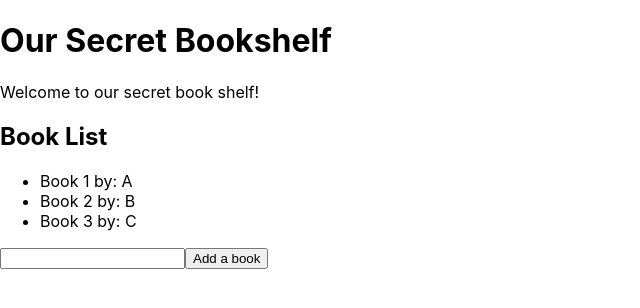
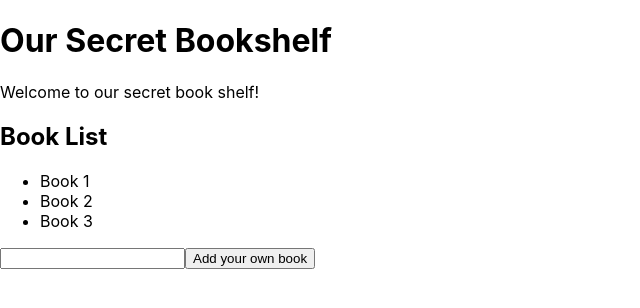
Before and after one commit to Marwa-502/React-Book-List, a React (Create React App) app in the folder my-app/: page / in a window 1280 px wide. Shown: the top 308 px of the page, without its empty margins (0-640 px from the left). Built offline with nearby package versions, Linux system fonts and the light colour scheme.

Commit message:
Step 5: Event Handling and Dynamic Rendering. Added input field, event handling to update state upon submission, dynamically rendered the list of books in the BookList component based on the new state.

```diff
--- a/my-app/src/App.js
+++ b/my-app/src/App.js
@@ -1,14 +1,23 @@
 import './App.css';
 import BookList from './components/Booklist';
+import React, { useState } from 'react';
 import AddBookForm from './components/AddBookForm';
-import React, { useState } from 'react';
 
 function App (){
     const [books, setBooks] = useState([ // note: the first array is the current state and the second is the function that allows me to update the current state
-        { id: 1, title: 'Book 1', author: 'A' },
-        { id: 2, title: 'Book 2', author: 'B' },
-        { id: 3, title: 'Book 3', author: 'C' },
+        { id: 1, title: 'Book 1'},
+        { id: 2, title: 'Book 2'},
+        { id: 3, title: 'Book 3'},
       ]);
+
+
+  const handleAddBook = (newBookName) => {
+    setBooks([...books, {...newBookName }]); //resource : https://react.dev/learn/updating-arrays-in-state
+    //so here i have to create a new object array so thats why im using {}
+    //im creating a new array from the original by using the spread.
+    //so setBooks is taking the original list of books and adding whatever the user input was.
+    //i have tpo use the spread in {...newBookName} otherwise the users input will not show up.
+  };
 
   return (
     <div className="App">
@@ -16,17 +25,10 @@ function App (){
         <h1> Our Secret Bookshelf </h1>
         <p>Welcome to our secret book shelf!</p>
         <BookList books={books} />
-        <AddBookForm/>
+        <AddBookForm onAddBook={handleAddBook} />
       </header>
     </div>
   );
 }
 
 export default App;
-
-
-// Step 4: Managing State
-// Now, you need to make the list of books be dynamic instead of a static list of pre-defined books.
-// Introduce a state in your App component to keep track of the list of books.
-// You need a way for users to add new books! Add a new child component in App that will allow user input, called AddBookForm.
-// Implement the AddBookForm component using a React form.
--- a/my-app/src/components/AddBookForm.js
+++ b/my-app/src/components/AddBookForm.js
@@ -1,12 +1,35 @@
+import React, { useState } from 'react';
 
-function AddBookForm() {
+
+function AddBookForm({onAddBook}){
+    const [newBookName, setNewBookName] = useState();
+
+
+  const handleInput = (e) => {
+    setNewBookName(e.target.value);
+    // note: e.target.value is saying whatever the user typed in the input field is going to be stored inside setNewBookName
+    // note: so whats happening here is we're updating the function that allows the current state to be updated to the new book
+    // note: this makes it re-render
+  };
+
+  const handleSubmit = (e) => {//button click
+    e.preventDefault(); // stops the page from refreshing
+
+    if (newBookName.trim()) {
+        //trim is checking making sure the user types something in and is not an empty string.
+        //when user clicks the button, without .trim, i get Error: newBookName is not a function
+        //when user clicks the button without typing anything in the iput, with .trim, i get Error: Cannot read properties of undefined (reading 'trim')
+      onAddBook({ title: newBookName }); // prop in app.js
+      setNewBookName('');//clearing input after re-render
+    }
+  };
+
   return (
-
-    <>
-    <input/>
-    <button>Add a book</button>
-    </>
-  )
+    <form onSubmit={handleSubmit}>
+        <input type="text" value={newBookName} onChange={handleInput} />
+      <button type="submit">Add your own book</button>
+    </form>
+  );
 };
 
 export default AddBookForm
--- a/my-app/src/components/Booklist.js
+++ b/my-app/src/components/Booklist.js
@@ -1,13 +1,12 @@
 import React from 'react';
 
-// so here i moved the list to Apps.js and passed it into here using props.
-const BookList = ({books}) => { //note to self, props are objects so it has to be in a {}
+const BookList = ({books}) => {
     return (
         <div>
           <h2>Book List</h2>
           <ul>
             {books.map((book) => (
-              <li key={book.id}>{book.title} by: {book.author}</li>
+              <li key={book.id}>{book.title}</li>
             ))}
           </ul>
         </div>
```
